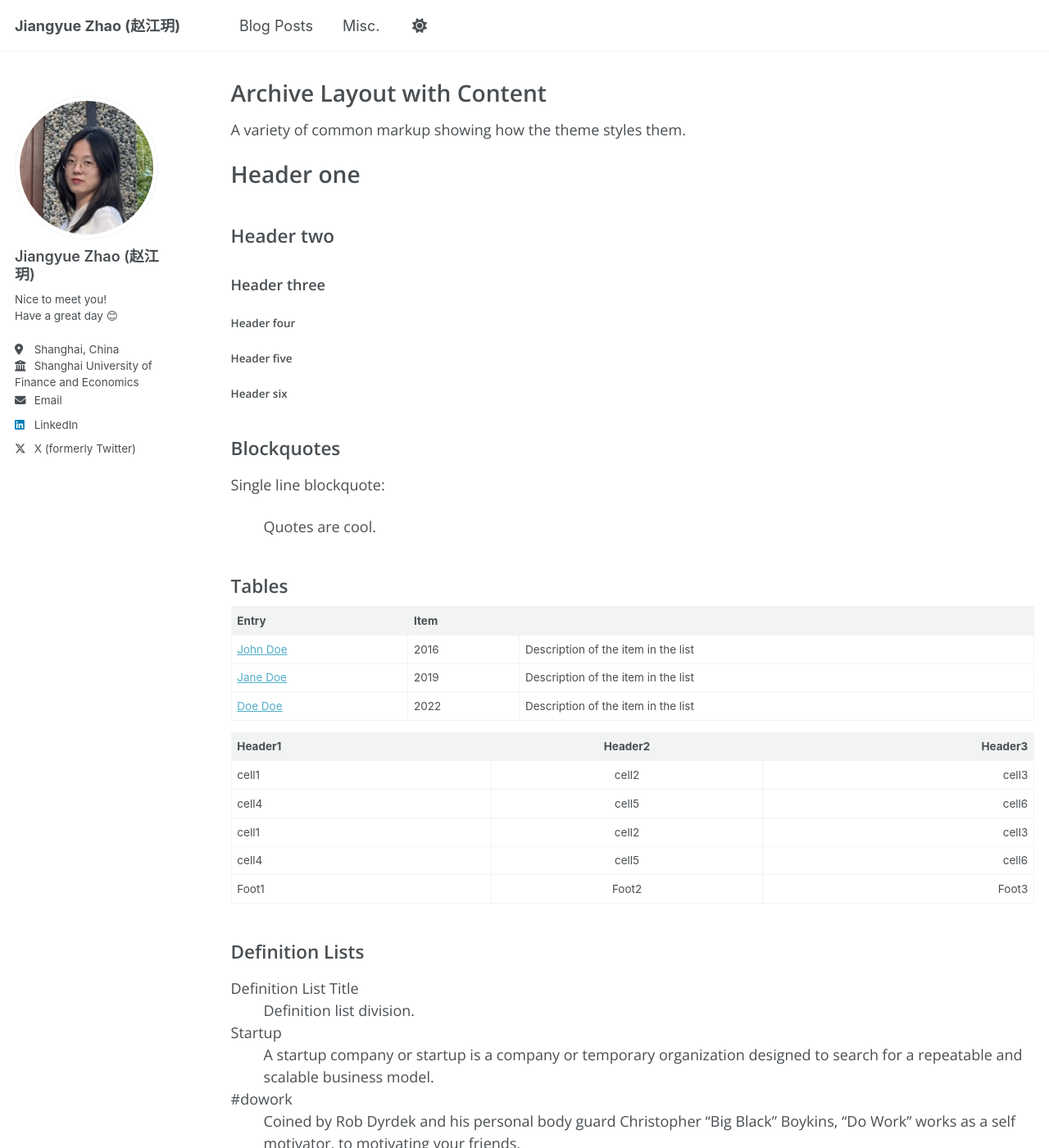
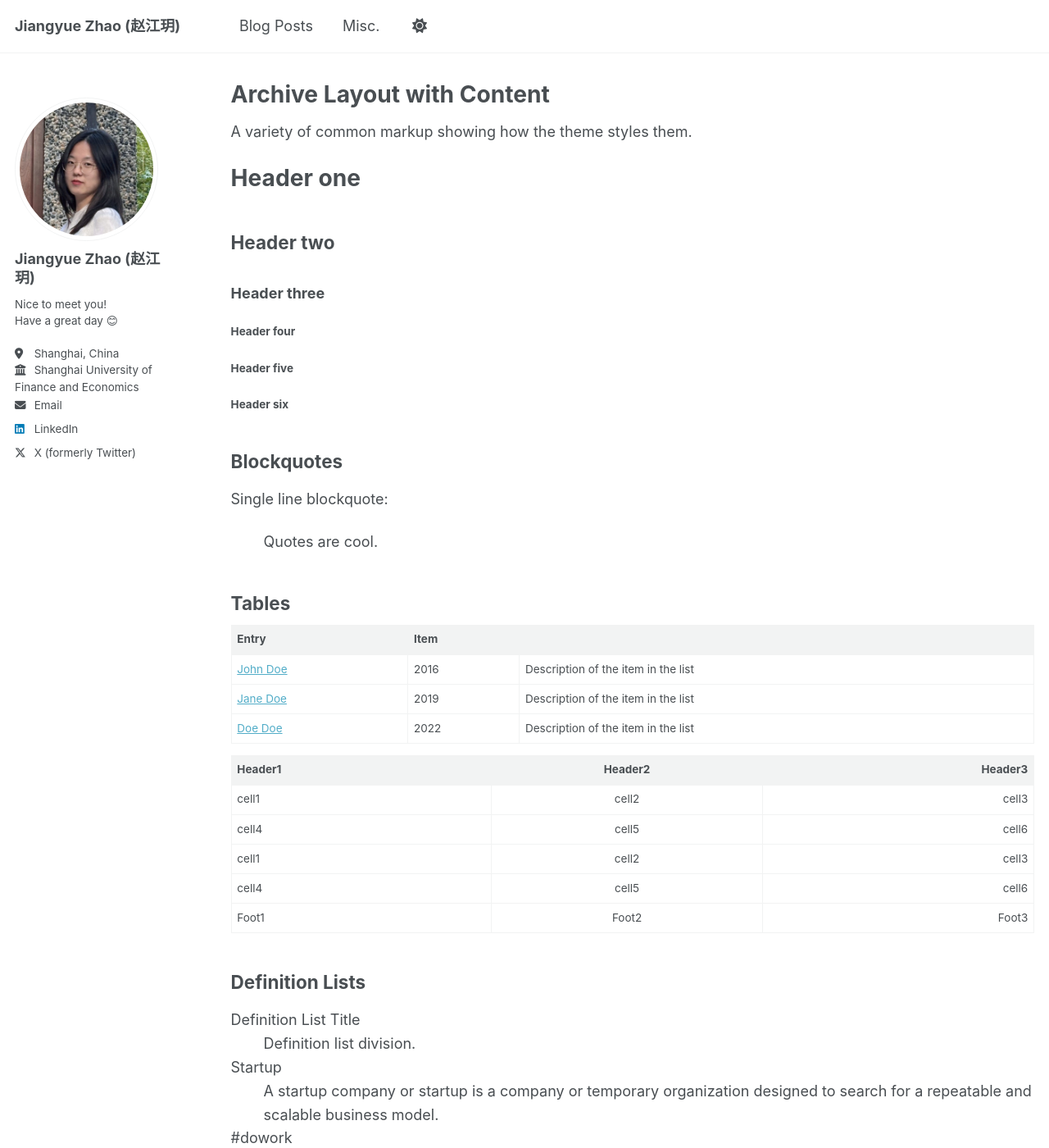
Before and after one commit to jiangyuezhao05/jiangyuezhao05.github.io, a Jekyll site: the page built from _pages/archive-layout-with-content.md, in a window 1280 px wide and 1400 px high. Shown: the whole window at 82% size. Built offline with Jekyll 4.4.1, drawn with Linux system fonts in a browser that asks for light colours; a script that is not in the unit is left out.

Commit message:
Update _base.scss

```diff
--- a/_sass/layout/_base.scss
+++ b/_sass/layout/_base.scss
@@ -16,25 +16,27 @@ body {
   padding: $masthead-height 0 0;
   padding-bottom: 9em;
 
-  /* 使用 Open Sans 字体 */
-  font-family: 'Open Sans', sans-serif;
-  line-height: 1.5;
+  /* --- 修改这里：使用更清晰的字体组合 --- */
+  font-family: "Inter", -apple-system, BlinkMacSystemFont, "Segoe UI", Roboto, Helvetica, Arial, sans-serif;
+  /* 稍微增加行高，让文字更有“呼吸感” */
+  line-height: 1.6;
+  /* 让字体渲染更平滑 */
   -webkit-font-smoothing: antialiased;
   -moz-osx-font-smoothing: grayscale;
 
   &.overflow--hidden {
-    /* when primary navigation is visible, the content in the background won't scroll */
     overflow: hidden;
   }
 }
 
 h1, h2, h3, h4, h5, h6 {
   margin: 2em 0 0.5em;
-  line-height: 1.2;
+  line-height: 1.3;
 
-  /* 标题使用 Open Sans 加粗 */
-  font-family: 'Open Sans', sans-serif;
-  font-weight: 600;
+  /* --- 修改这里：标题可以稍微加重，显得更专业 --- */
+  font-family: "Inter", -apple-system, BlinkMacSystemFont, "Segoe UI", Roboto, Helvetica, Arial, sans-serif;
+  font-weight: 700;
+  color: var(--global-header-color); /* 确保标题颜色足够深 */
 }
 
 h1 {
```
